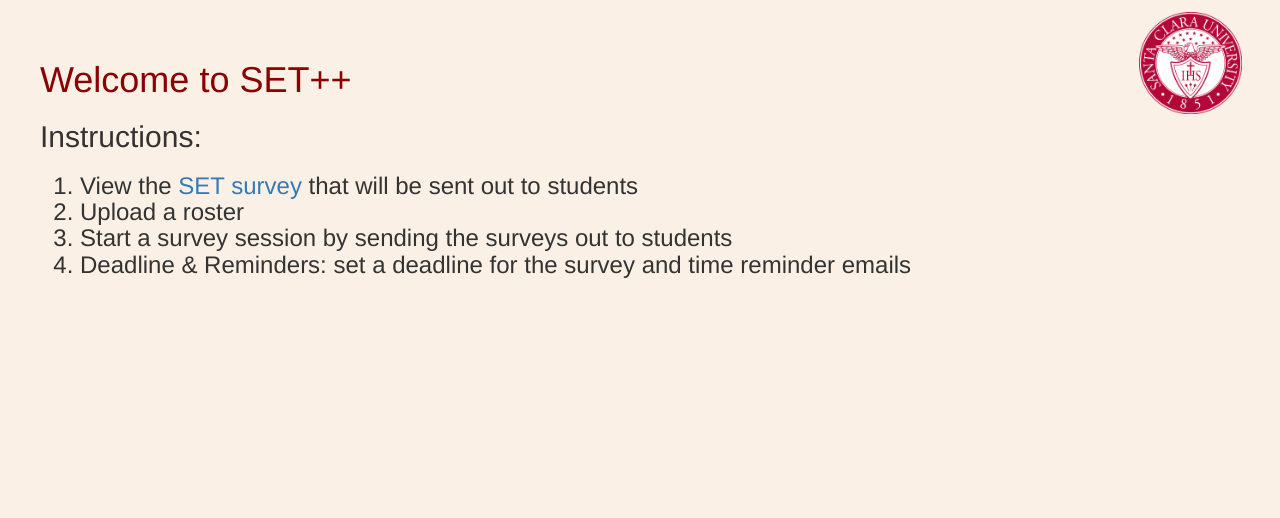
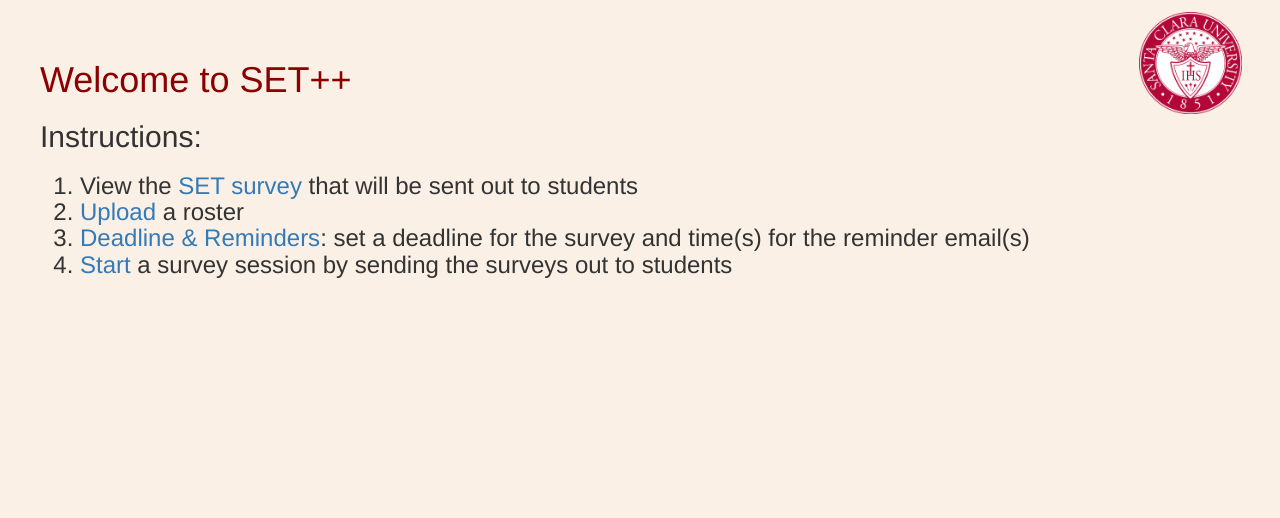
Before and after one commit to ryanku98/SETpp, a Flask app: page / in a window 1280 px wide. Shown: the part 52-570 px from the top of the page. Run offline with Flask 2, Linux system fonts and the light colour scheme; the visitor is signed in with stand-in values (Sample User, id 1); some libraries are stand-ins or nearby versions.

Commit message:
Change instruction order, added hrefs, minor fixes

```diff
--- a/app/templates/base.html
+++ b/app/templates/base.html
@@ -1,8 +1,5 @@
-<!-- <!DOCTYPE html> -->
-
-{% extends 'bootstrap/base.html' %}
-{% import 'bootstrap/wtf.html' as wtf %}
-
+{% extends "bootstrap/base.html" %}
+{% import "bootstrap/wtf.html" as wtf %}
 
 {% block content %}
 <html lang="en" dir="ltr">
--- a/app/templates/index.html
+++ b/app/templates/index.html
@@ -1,18 +1,15 @@
-
 {% extends "base.html" %}
 
 {% block app_content %}
-<h1>
-    Welcome to SET++
-</h1>
+<h1>Welcome to SET++</h1>
 
 <h2>Instructions:</h2>
 <h3>
     <ol type = "1">
         <li>View the <a href="{{ url_for('main.survey') }}">SET survey</a> that will be sent out to students</li>
-        <li>Upload a roster</li>
-        <li>Start a survey session by sending the surveys out to students
-        <li>Deadline & Reminders: set a deadline for the survey and time reminder emails</li>
+        <li><a href="{{ url_for('main.upload') }}">Upload</a> a roster</li>
+        <li><a href="{{ url_for('main.setDates') }}">Deadline & Reminders</a>: set a deadline for the survey and time(s) for the reminder email(s)</li>
+        <li><a href="{{ url_for('main.emailallstudents') }}">Start</a> a survey session by sending the surveys out to students</li>
     </ol>
 </h3>
 
```
